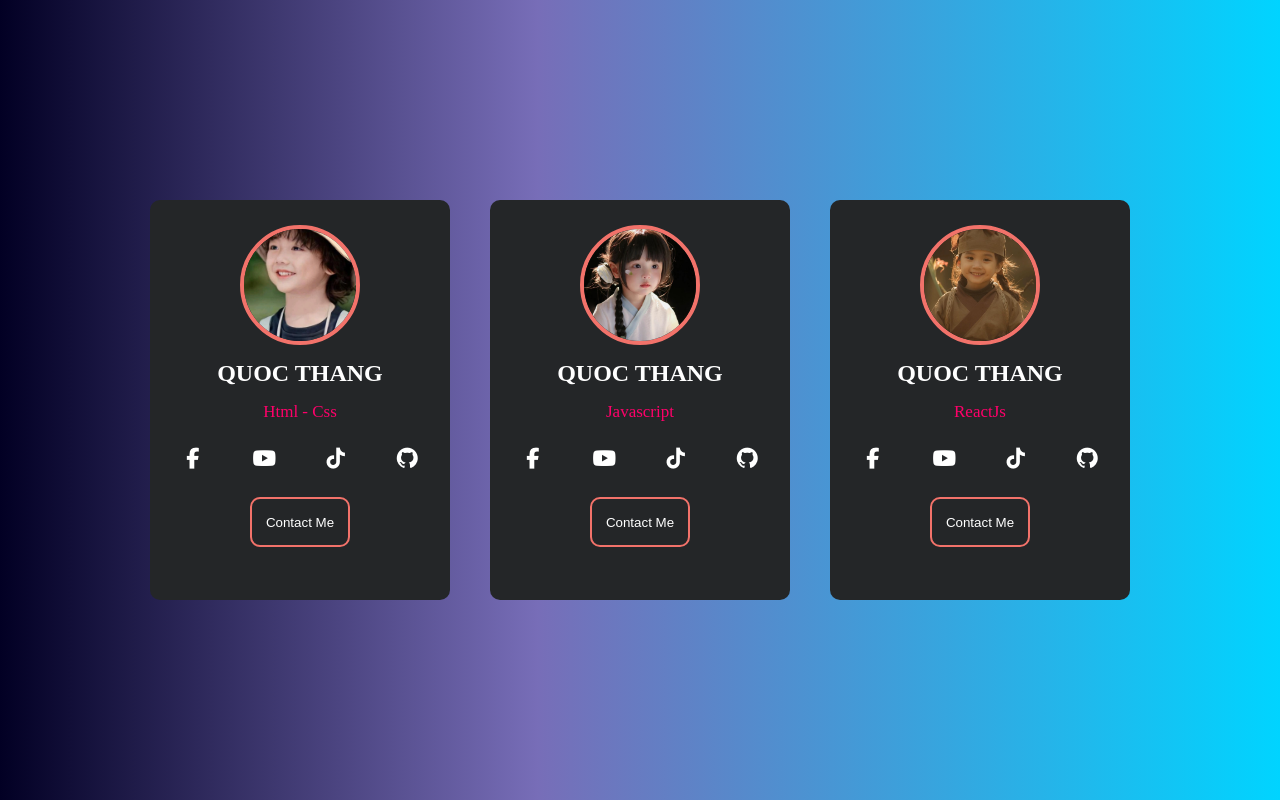
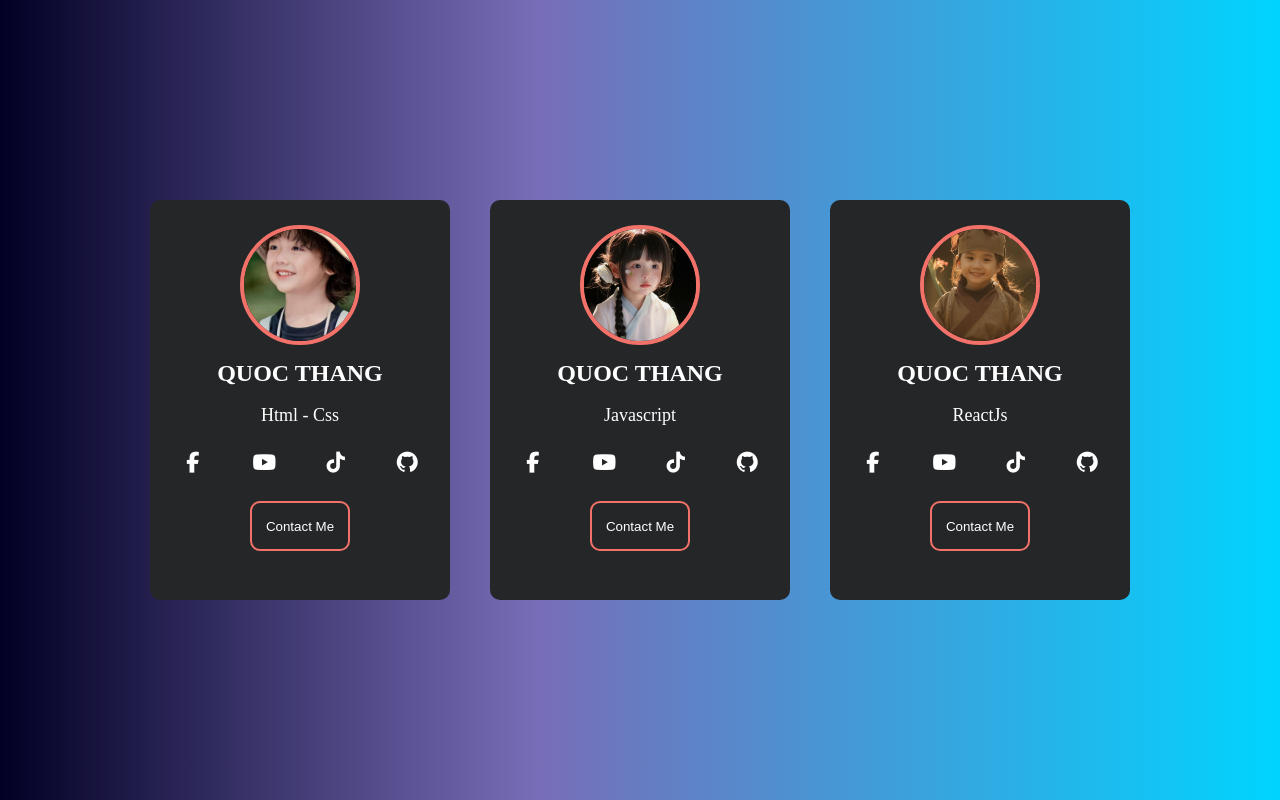
Before and after one commit to taquocthang/profilecard_tqt, a plain HTML site: page index.html in a window 1280 px wide. Drawn offline with Linux system fonts and the light colour scheme.

Commit message:
upload css

```diff
--- a/style.css
+++ b/style.css
@@ -61,9 +61,14 @@ body {
 }
 
 .card p {
-    margin-top: 15px;
-    color: #ff006a;
-    font-size: 17px;
+    margin-top: 18px;
+    font-size: 18px;
+    cursor: pointer;
+}
+
+.card p:hover {
+    color: #f2726a;
+    transition: 1s;
 }
 
 .card_social {
@@ -78,7 +83,6 @@ body {
 }
 
 .card_social a:hover {
-    /* color: rgb(20, 142, 223); */
     color: #ff006a;
     transition: 1s;
 }
```
